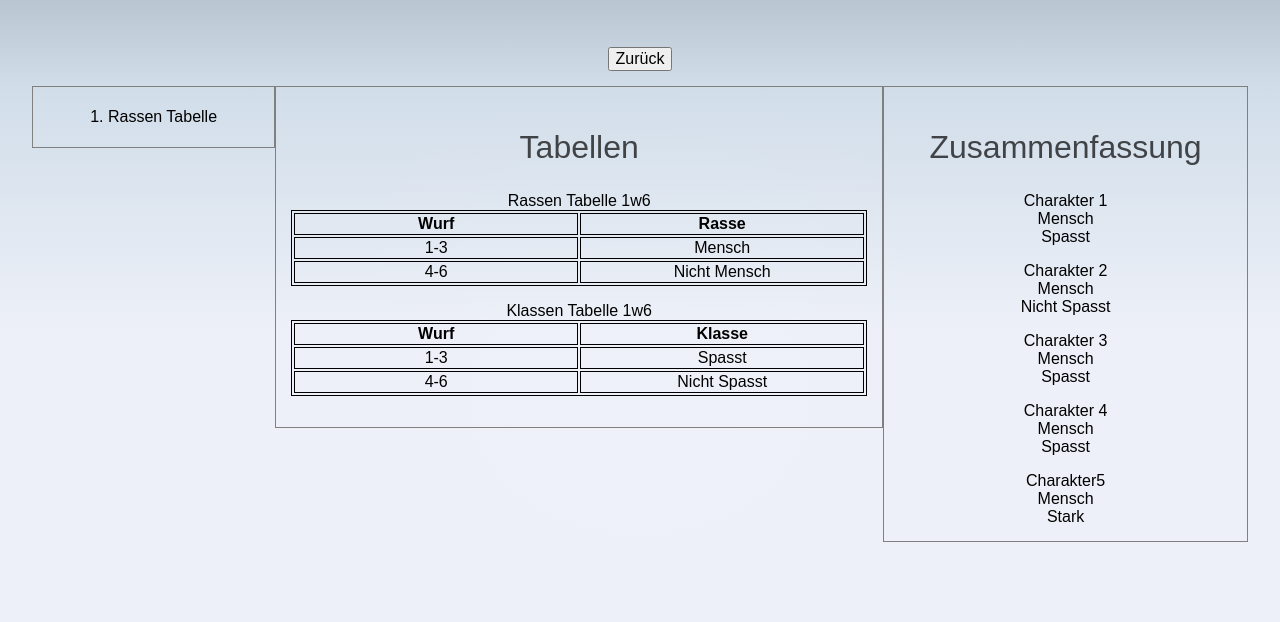
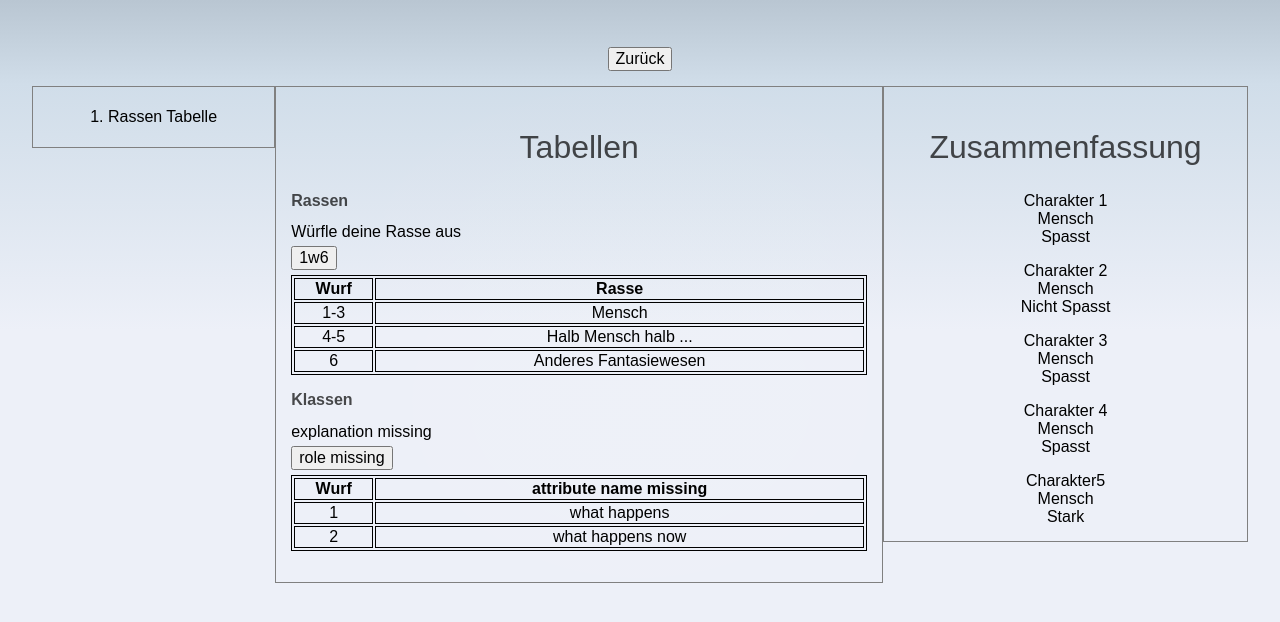
Before and after one commit to SaschaDoe/rpgcreator, a SvelteKit app: page / in a window 1280 px wide. Both pictures are taken after a click on the button "New World". Shown: the top 622 px of the page. Built offline with nearby package versions, Linux system fonts and the light colour scheme.

Commit message:
Added RandomTable component

```diff
--- /dev/null
+++ b/src/lib/components/RandomTable.svelte
@@ -0,0 +1,66 @@
+<script>
+import { each } from "svelte/internal";
+
+
+    export let title = "title missing";
+    export let explanation = "explanation missing"
+    export let role = "role missing"
+    export let attributeName = "attribute name missing"
+    export let contents = [
+        {role: '1', message: 'what happens', id: 1},
+        {role: '2', message: 'what happens now', id: 2},
+    ];
+
+</script>
+<h2>{title}</h2>
+<div>{explanation}</div>
+<div><button>{role}</button></div>
+<table>
+    <tr>
+        <th>Wurf</th>
+        <th>{attributeName}</th>
+      </tr>
+    {#each contents as tableEntry}
+        <tr>
+            <td>{tableEntry.role}</td>
+            <td>{tableEntry.message}</td>
+        </tr>
+    {/each}
+  </table>
+  <p></p>
+
+<style>
+table{
+	border: 1px solid;
+    width: 100%;
+
+}
+
+th{
+    border: 1px solid;
+}
+
+td{
+    border: 1px solid;
+    width: 75px;
+}
+
+td+td{
+    border: 1px solid;
+    width: auto;
+}
+
+h2{
+    font-weight: bold;
+    text-align: left;
+}
+
+div{
+    text-align: left;
+}
+
+button{
+    margin: 5px 0px;
+}
+
+</style>
--- /dev/null
+++ b/src/lib/components/RandomTables.svelte
@@ -0,0 +1,16 @@
+<script>
+  import RandomTable from './RandomTable.svelte'
+
+
+   let raceTableContent = [
+        {role: '1-3', message: 'Mensch', id: 1},
+        {role: '4-5', message: 'Halb Mensch halb ...', id: 2},
+        {role: '6', message: 'Anderes Fantasiewesen', id: 3},
+    ];
+</script>
+
+<RandomTable title="Rassen" explanation="Würfle deine Rasse aus" role="1w6" attributeName="Rasse" contents={raceTableContent} />
+<RandomTable title="Klassen"/>
+<style>
+
+</style>
--- a/src/routes/+page.svelte
+++ b/src/routes/+page.svelte
@@ -1,4 +1,6 @@
 <script>
+	import RandomTables from '../lib/components/RandomTables.svelte'
+
 	let isFrontPageActive = true;
 
 	const handleNewWorldClick = () => {
@@ -46,38 +48,7 @@
 
 	  <div class="main">
 		<h2>Tabellen</h2>
-		<div>Rassen Tabelle 1w6</div>
-		<table>
-			<tr>
-			  <th>Wurf</th>
-			  <th>Rasse</th>
-			</tr>
-			<tr>
-			  <td>1-3</td>
-			  <td>Mensch</td>
-			</tr>
-			<tr>
-			  <td>4-6</td>
-			  <td>Nicht Mensch</td>
-			</tr>
-		  </table>
-		  <p></p>
-		  <div>Klassen Tabelle 1w6</div>
-		<table>
-			<tr>
-			  <th>Wurf</th>
-			  <th>Klasse</th>
-			</tr>
-			<tr>
-			  <td>1-3</td>
-			  <td>Spasst</td>
-			</tr>
-			<tr>
-			  <td>4-6</td>
-			  <td>Nicht Spasst</td>
-			</tr>
-		  </table>
-		  <p></p>
+		<RandomTables/>
 	  </div>
 
 	  <div class="summary">
@@ -146,11 +117,7 @@ li{
 
 }
 
-table, th, td{
-	border: 1px solid;
-	width: 100%;
-	table-layout: fixed
-}
+
 
 .summary {
   width: 100%;
```
Also changed, not shown: src/lib/components/randomTable.js (added).
